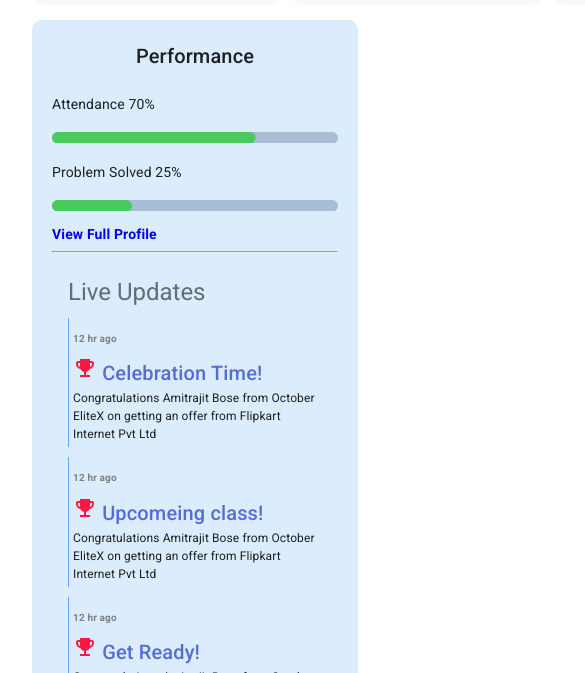
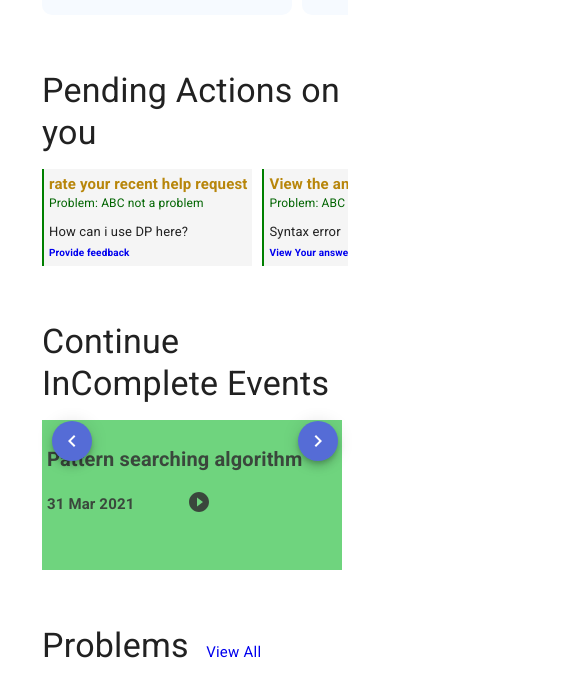
Before and after one commit to ats1999/lms-dashboard, a Next.js app: page / in a window 390 px wide. Shown: the part 895-1568 px from the top of the page, 585 px wide, since content can reach past the window. Built offline with nearby package versions, Linux system fonts and the light colour scheme.

Commit message:
fixed mobile scrolling

```diff
--- a/pages/index.js
+++ b/pages/index.js
@@ -1,5 +1,7 @@
 import Grid from "@material-ui/core/Grid";
-import Typography from "@material-ui/core/Typography";
+import {
+    Typography, Box
+} from "@material-ui/core";
 import CurrentEvent from "@components/home/CurrentEvent";
 import Performance from "@components/home/Performance";
 import LiveUpdates from "@components/home/LiveUpdates";
@@ -18,12 +20,16 @@ const useStyles = makeStyles((theme)=>({
     },
     root:{
         width:"100%"
+    },
+    eventsGrid:{
+        padding:"10px",
+        width:"100%"
     }
 }))
 
 export default function Index(){
     const classes = useStyles();
-    return <Grid container spacing={0} className={classes.root}>
+    return <Grid container className={classes.root}>
         <Grid item xs={12}>
             <Typography
                 variant="h3"
@@ -34,7 +40,7 @@ export default function Index(){
                 LMS Dashboard
             </Typography>
         </Grid>
-        <Grid item sm={12} md={8}>
+        <Grid item sm={12} md={8} className={classes.eventsGrid}>
             <CurrentEvent
                 name="Live class"
                 type="Lab Session"
@@ -43,11 +49,11 @@ export default function Index(){
                 eventDateTime={Date.now()+1500000}
             />
             <UpcomeingEvents/>
-            {/* <PendingActions/>
+            <PendingActions/>
             <ContinueInCompleteEvents/>
-            <Problems/> */}
+            <Problems/>
         </Grid>
-        <Grid item sm={12} md={4} className={classes.performanceContainer}>
+        <Grid item sm={12} md={4} className={`${classes.performanceContainer}`}>
             <Performance
                 Attendance={70}
                 psPercent={25}
```
